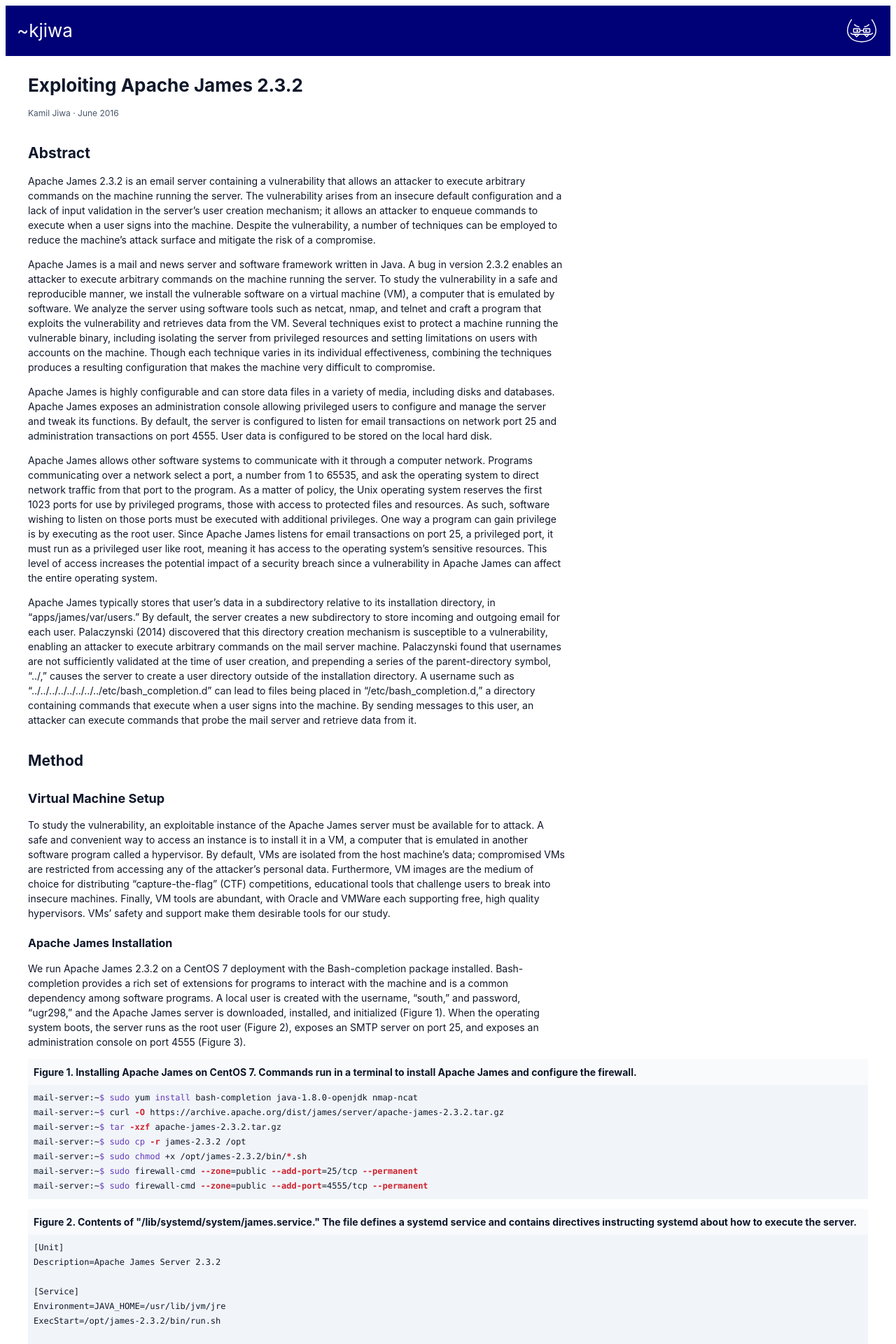
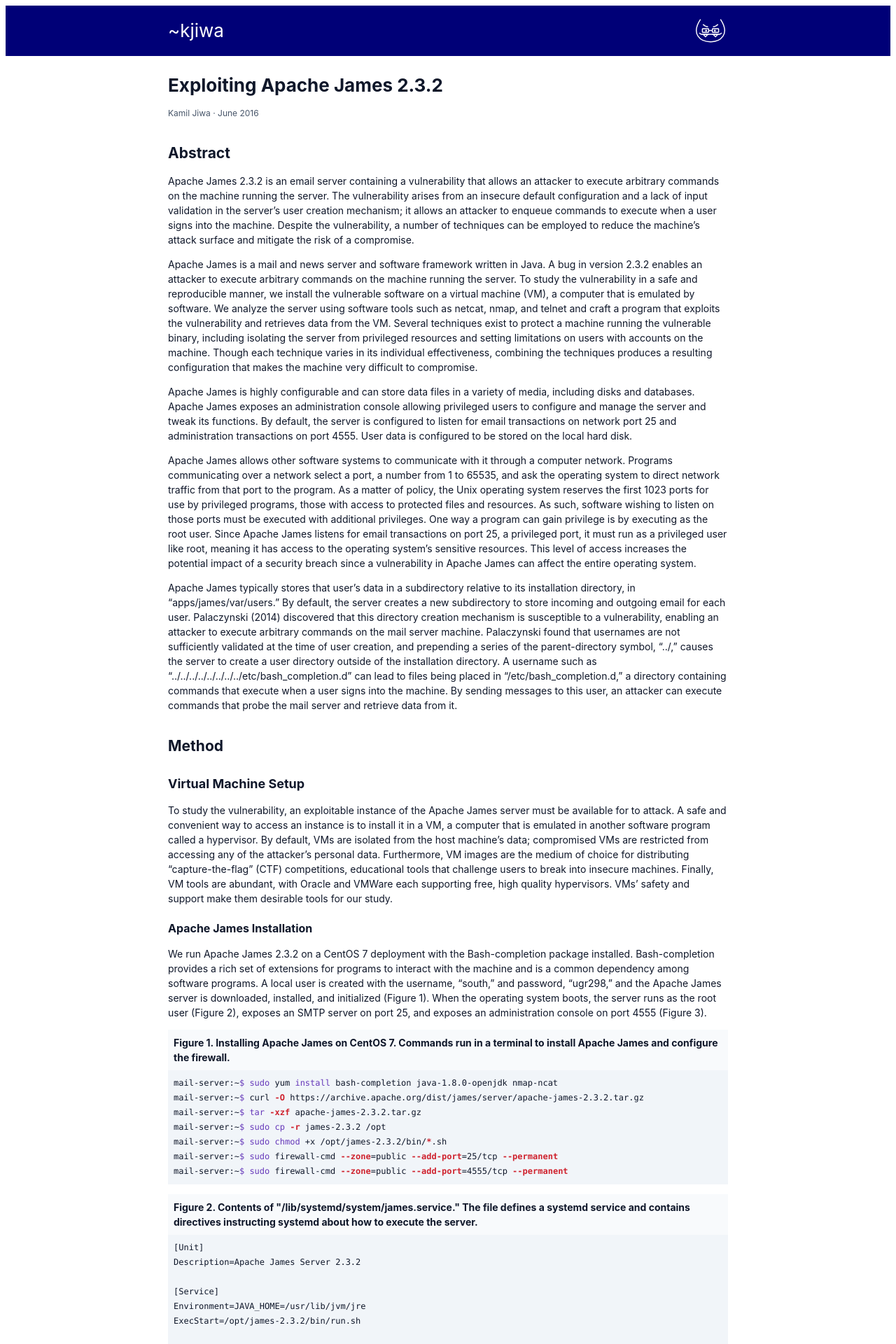
Before and after one commit to kjiwa/crimsonglow, a Jekyll site: the page built from _posts/2016-06-01-exploiting-apache-james-2.3.2.markdown, in a window 1280 px wide. Shown: the top 1920 px of the page at 70% size. Built offline with Jekyll 4.4.1, drawn with Linux system fonts in a browser that asks for light colours.

Commit message:
Unify layout to single-measure content column

```diff
--- a/_sass/main.scss
+++ b/_sass/main.scss
@@ -44,8 +44,7 @@
   --space-1: 8px;
   --space-2: 16px;
 
-  --container-max-width: 75rem;
-  --prose-max-width: 48rem;
+  --content-max-width: 50rem;
 }
 
 @media (prefers-color-scheme: dark) {
@@ -125,6 +124,8 @@
   font-size: var(--font-size-2xl);
   font-weight: normal;
   justify-content: space-between;
+  margin: 0 auto;
+  max-width: var(--content-max-width);
   text-decoration: none;
 
   &:hover .header-handle {
@@ -138,7 +139,7 @@
 
 article {
   margin: 0 auto;
-  max-width: var(--container-max-width);
+  max-width: var(--content-max-width);
   padding: 0 var(--space-2);
 }
 
@@ -196,18 +197,6 @@
   color: var(--color-text-muted);
   font-size: var(--font-size-xs);
   margin-bottom: var(--space-2);
-}
-
-article h1,
-.byline,
-.content > p,
-.content > ul:not(.posts),
-.content > ol,
-.content > h2,
-.content > h3,
-.content > h4,
-.content > h5 {
-  max-width: var(--prose-max-width);
 }
 
 .content .caption {
@@ -270,7 +259,6 @@
   aspect-ratio: 16 / 9;
   border: none;
   display: block;
-  min-height: 480px;
   width: 100%;
 }
 
```
